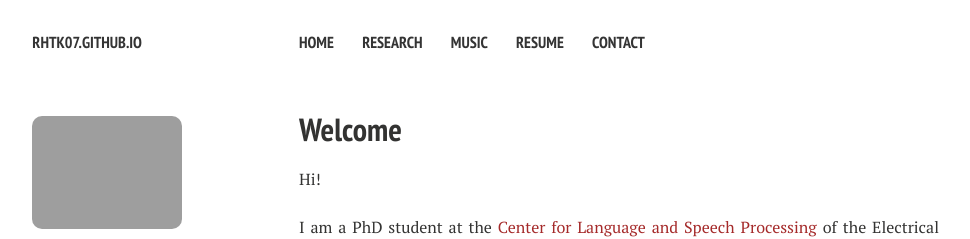
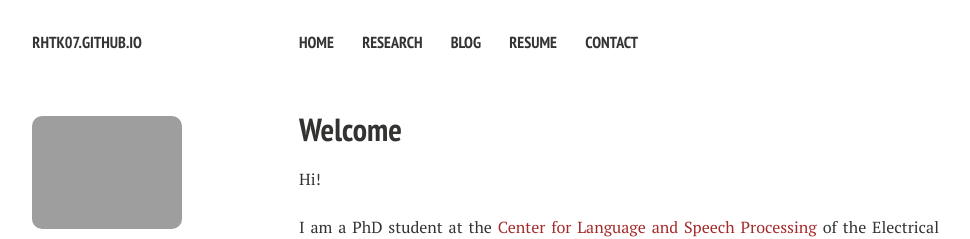
Before and after one commit to RhtK07/RhtK07.github.io, a Jekyll site: the page built from index.md, in a window 1280 px wide. Shown: the top 239 px of the page, without its empty margins (21-991 px from the left). Built offline with Jekyll 4.4.1, drawn with Linux system fonts in a browser that asks for light colours; nearby versions of some CDN libraries.

Commit message:
Added blog section

```diff
--- a/_data/navigation.yml
+++ b/_data/navigation.yml
@@ -6,11 +6,11 @@
 - title: Research
   url: /research/
 
-- title: Music
-  url: /music/
+- title: Blog
+  url: https://rhtk07.github.io/my_blog
 
 - title: Resume
-  url: /reports/Satwik-Resume.pdf
+  url: /reports/rk_cv.pdf
 
 - title: Contact
   url: /contact/
```
